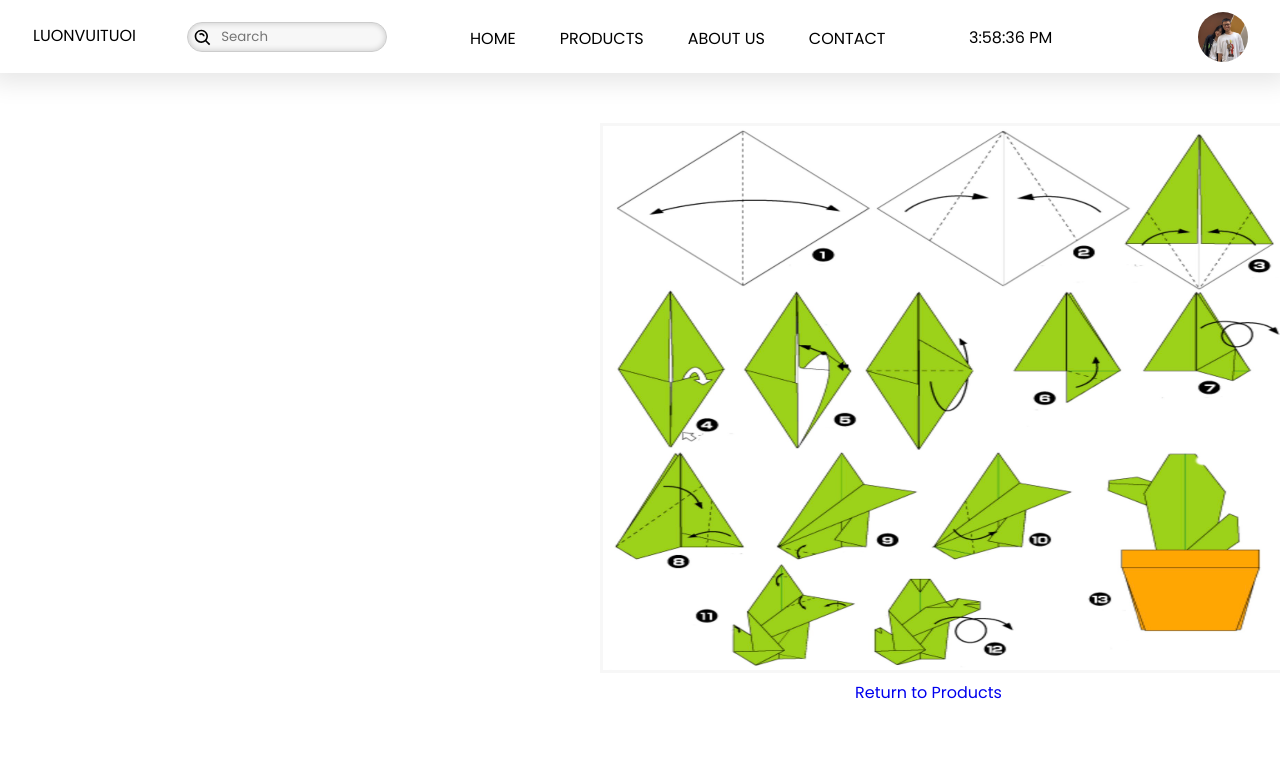
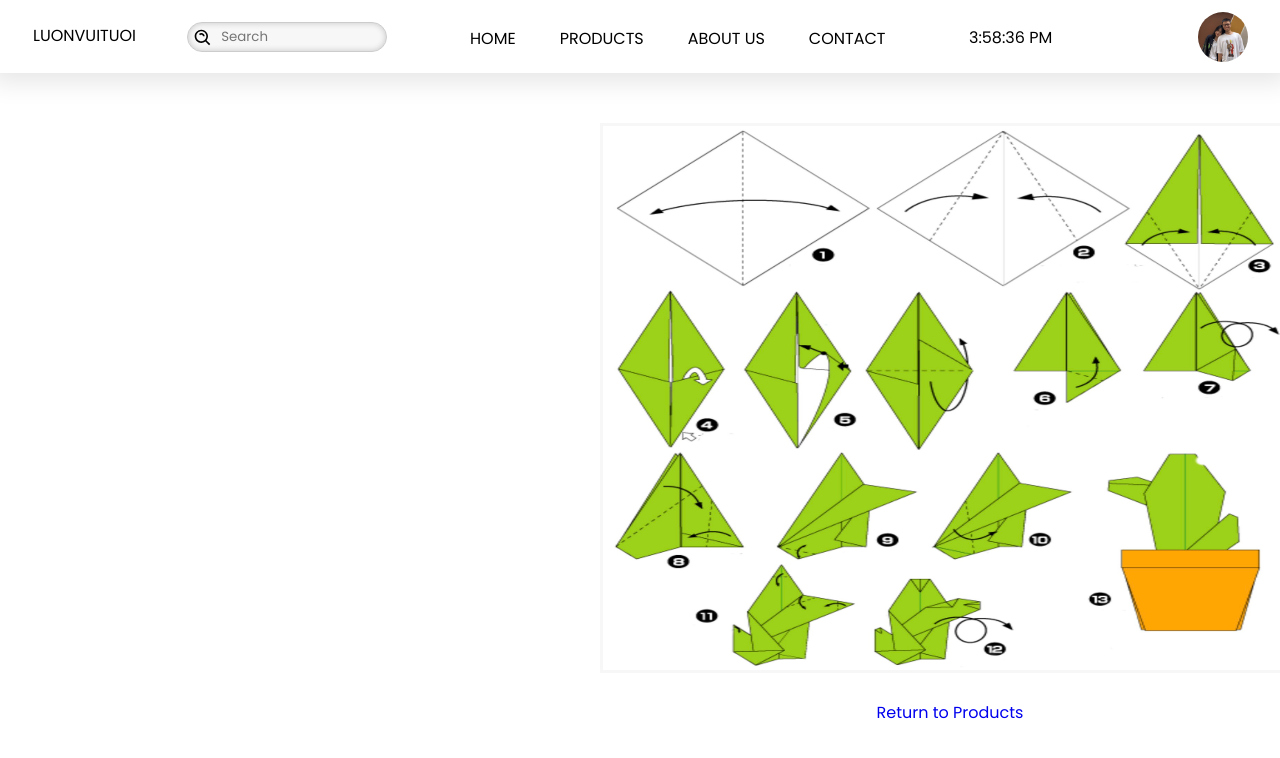
Before and after one commit to T2108A-Luonvuituoi-G1/Origami-eProject, a React (Create React App) app: page /products/cactus in a window 1280 px wide. Shown: the top 758 px of the page. Built offline with nearby package versions, Linux system fonts and the light colour scheme.

Commit message:
Update CactusMaking.js

```diff
--- a/src/OrigamiPage/Products/Components/CactusMaking.js
+++ b/src/OrigamiPage/Products/Components/CactusMaking.js
@@ -7,7 +7,7 @@ import React, { Component } from 'react'
 export default class CactusMaking extends Component {
     render() {
         return (
-            <div className='Product-item'>
+            <div className='Product-making-item'>
 
                 <img className='Product-making' src={Cactus} />
                 <Link to="/products" className='p-item-btn'>Return to Products</Link>
```
